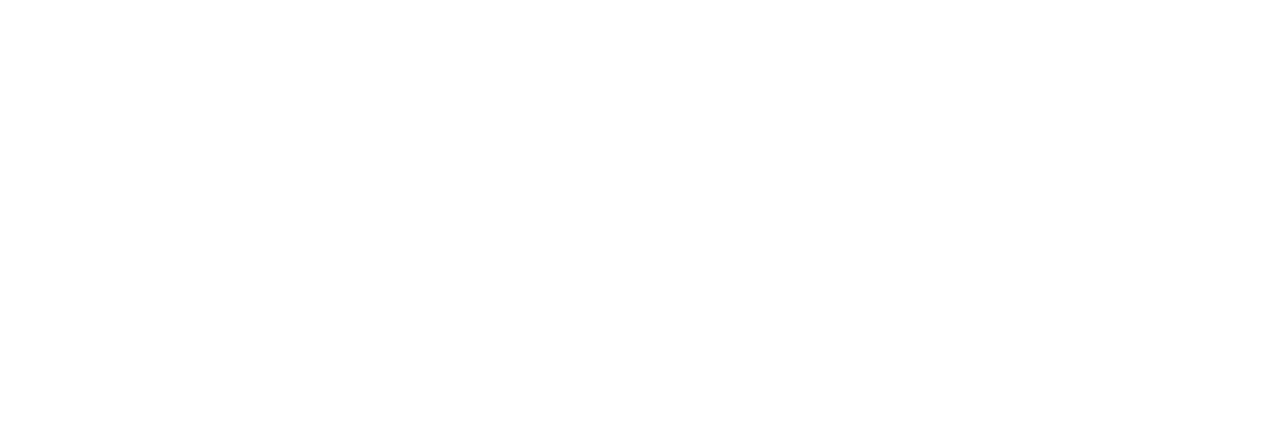
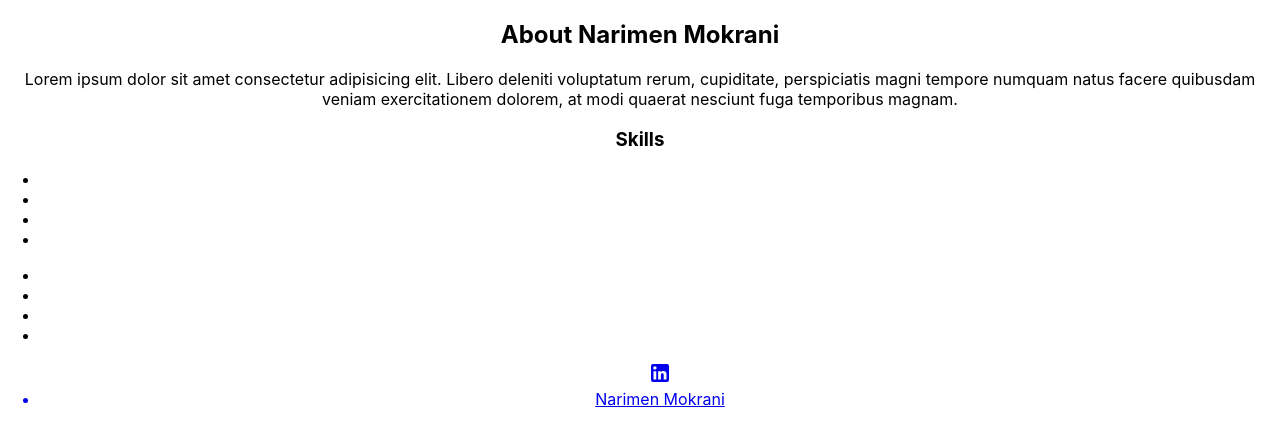
Before and after one commit to narimenmokrani1/My_Portfolio, a React (Create React App) app: page /projects in a window 1280 px wide. Shown: the top 446 px of the page. Built offline with nearby package versions, Linux system fonts and the light colour scheme.

Commit message:
installed materialui and added linkdin

```diff
--- a/package.json
+++ b/package.json
@@ -3,12 +3,18 @@
   "version": "0.1.0",
   "private": true,
   "dependencies": {
+    "@emotion/react": "^11.7.1",
+    "@emotion/styled": "^11.6.0",
+    "@mui/icons-material": "^5.4.1",
+    "@mui/material": "^5.4.1",
+    "@mui/styled-engine-sc": "^5.4.1",
     "@testing-library/jest-dom": "^5.16.2",
     "@testing-library/react": "^12.1.2",
     "@testing-library/user-event": "^13.5.0",
     "react": "^17.0.2",
     "react-dom": "^17.0.2",
     "react-scripts": "5.0.0",
+    "styled-components": "^5.3.3",
     "web-vitals": "^2.1.4"
   },
   "scripts": {
--- a/src/App.js
+++ b/src/App.js
@@ -1,10 +1,13 @@
 import logo from './logo.svg';
 import './App.css';
+import Footer from './components/footer/Footer';
+import AboutMe from './components/aboutMe/AboutMe';
 
 function App() {
   return (
     <div className="App">
-
+      <AboutMe/>
+      <Footer/>
     </div>
   );
 }
--- a/src/components/footer/Footer.js
+++ b/src/components/footer/Footer.js
@@ -0,0 +1,19 @@
+import React from 'react';
+import LinkedInIcon from '@mui/icons-material/LinkedIn';
+
+function Footer(props) {
+	return (
+		<div>
+			<footer>
+				<ul className='footer-list'>
+					<a href='https://www.linkedin.com/in/narimen-mokrani-bb5a7a13b/'>
+						<LinkedInIcon className='icon' />
+						<li className='icon-text'>Narimen Mokrani</li>
+					</a>
+				</ul>
+			</footer>
+		</div>
+	);
+}
+
+export default Footer;
```
Also changed, not shown: 1 other file (tests, documents, lock files or other folders).
